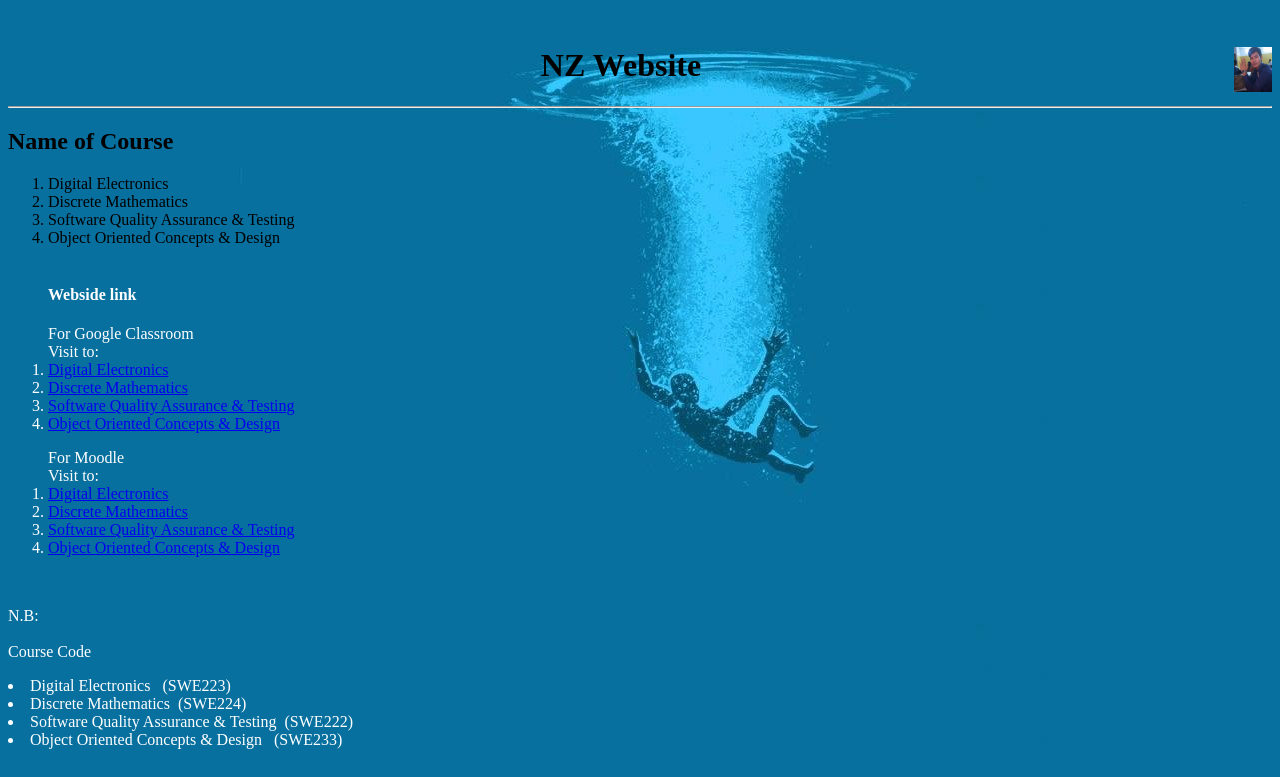
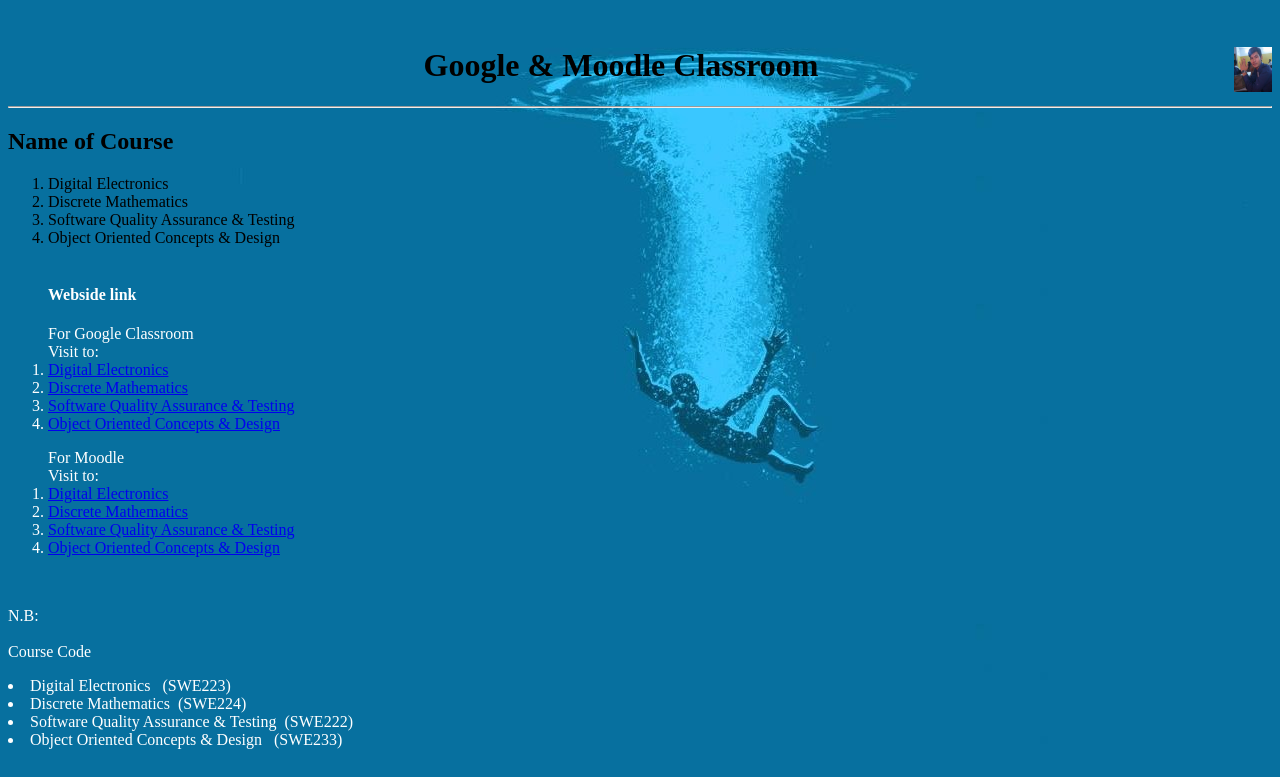
Before and after one commit to zisan2108/simple, a plain HTML site: page index.html in a window 1280 px wide. Shown: the top 777 px of the page. Drawn offline with Linux system fonts and the light colour scheme.

Commit message:
Update
update version

```diff
--- a/index.html
+++ b/index.html
@@ -3,12 +3,12 @@
  <html>
 
  <head>
-		<title>NZ Website</title> </br>
+		<title>Google & Moodle Classroom</title> </br>
  </head>
  <body>
 
   <body background ="minimalistic-wallpaper-014.jpg">
- <h1 align="center">NZ Website
+ <h1 align="center">Google & Moodle Classroom
  <img src="Zisan1.jpg" alt="Smiley face" title = " Nahiduzzaman Zisan" height="45" width="38" align ="right"> </h1> <hr/>
 
 
```
